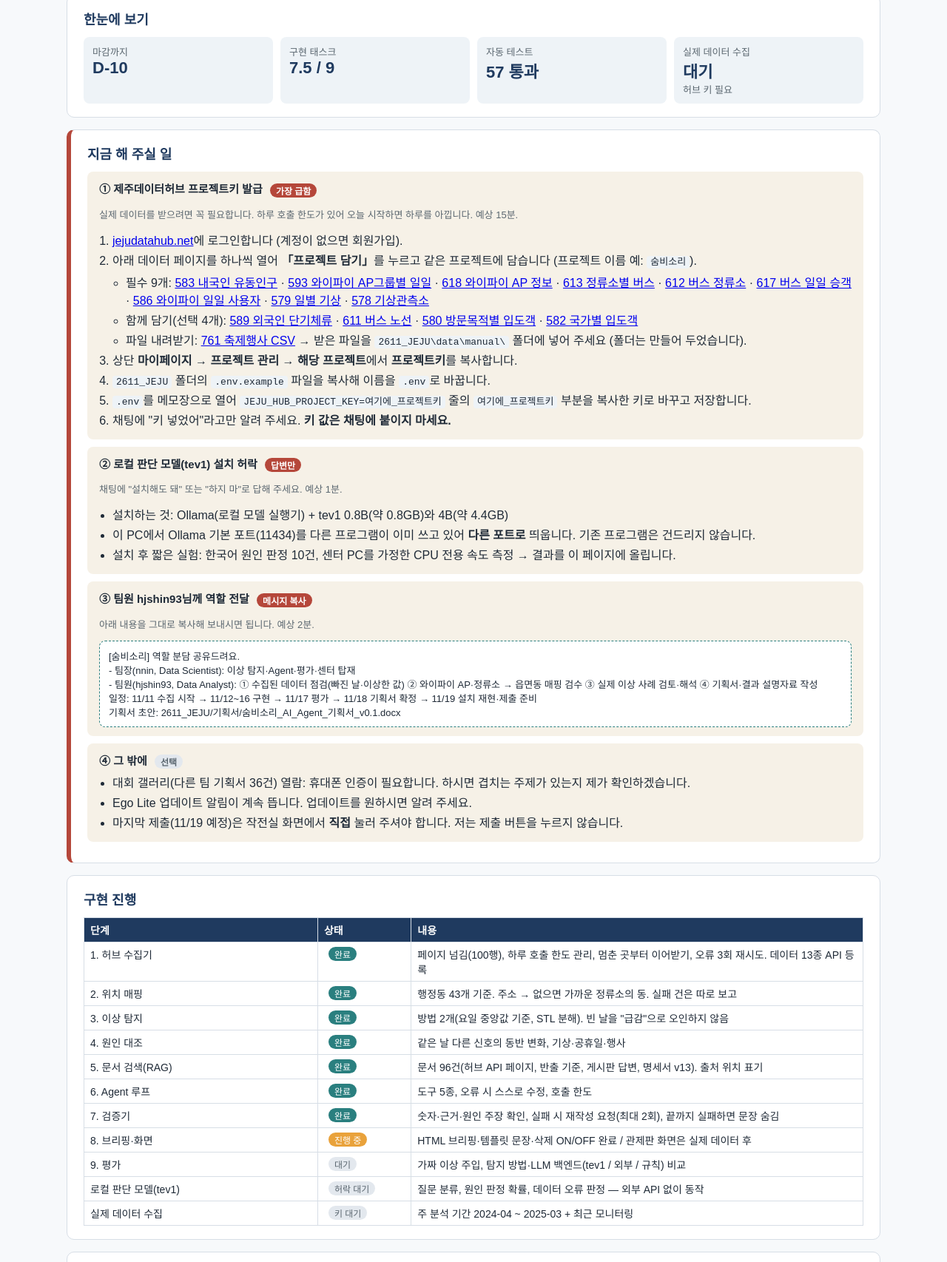
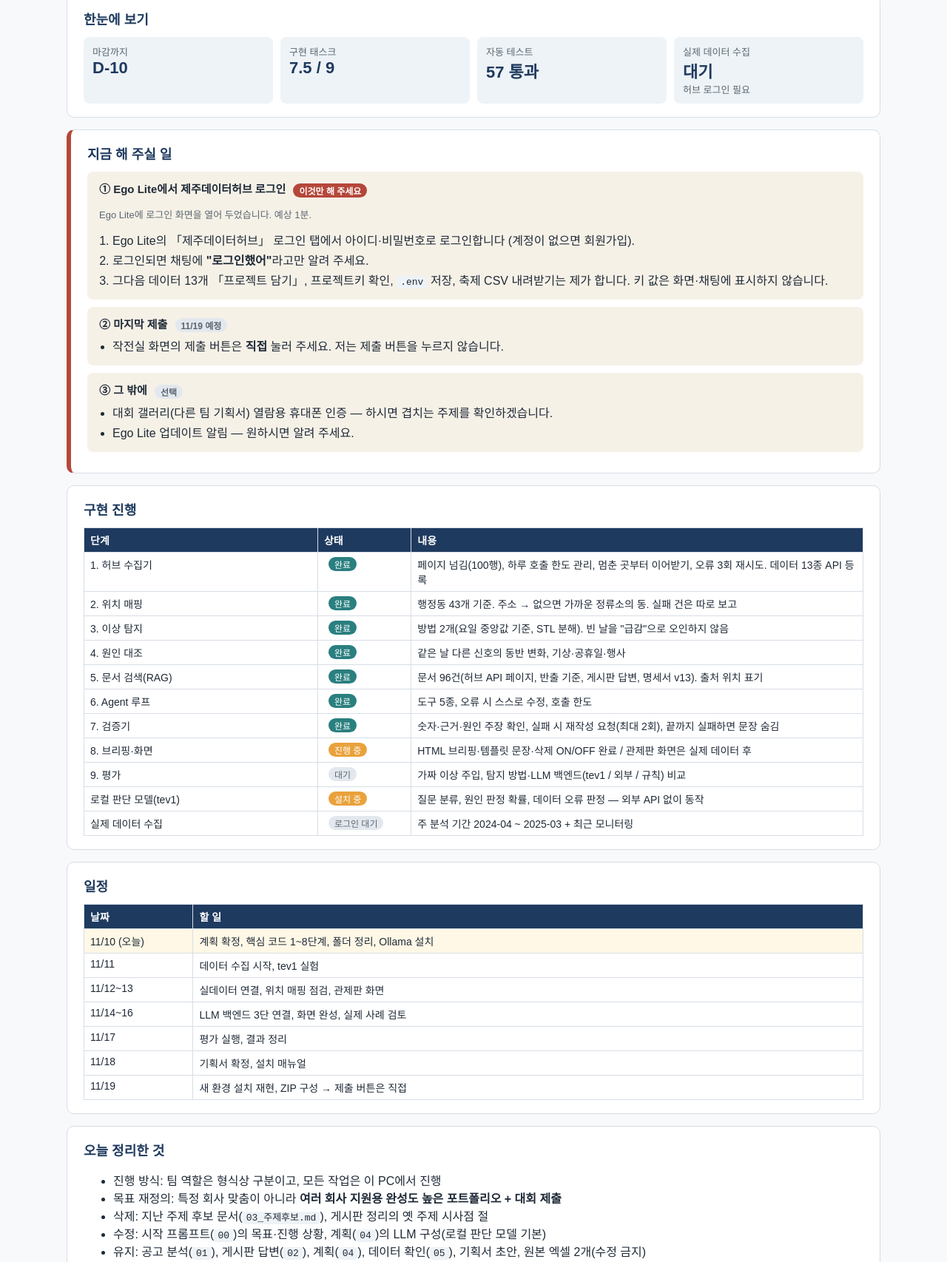
Before and after one commit to kimminseo2323-prog/jeju-data-control-room, a plain HTML site: page 진행현황.html in a window 1280 px wide. Shown: the part 134-1840 px from the top of the page at 74% size. Drawn offline with Linux system fonts and the light colour scheme.

Commit message:
docs: 진행현황 갱신(사용자 할 일=허브 로그인만, 팀 역할 형식상)
Co-Authored-By: Claude Opus 5.5 <noreply@anthropic.com>

```diff
--- a/진행현황.html
+++ b/진행현황.html
@@ -29,7 +29,7 @@
 <body>
 <header>
   <h1>숨비소리 · 제주 데이터 관제실 — 진행 현황</h1>
-  <p>마지막 갱신: 2026-11-10 (화) 17:35 · 제출 마감 2026-11-20 (금) 10:00 · 이 페이지는 60초마다 자동 새로고침됩니다</p>
+  <p>마지막 갱신: 2026-11-10 (화) 18:10 · 제출 마감 2026-11-20 (금) 10:00 · 이 페이지는 60초마다 자동 새로고침됩니다</p>
 </header>
 <main>
 
@@ -39,71 +39,30 @@
     <div class="kpi"><span class="muted">마감까지</span><b>D-10</b></div>
     <div class="kpi"><span class="muted">구현 태스크</span><b>7.5 / 9</b></div>
     <div class="kpi"><span class="muted">자동 테스트</span><b>57 통과</b></div>
-    <div class="kpi"><span class="muted">실제 데이터 수집</span><b>대기</b><span class="muted">허브 키 필요</span></div>
+    <div class="kpi"><span class="muted">실제 데이터 수집</span><b>대기</b><span class="muted">허브 로그인 필요</span></div>
   </div>
 </section>
 
 <section class="todo">
   <h2>지금 해 주실 일</h2>
-
   <div class="step">
-    <h3>① 제주데이터허브 프로젝트키 발급 <span class="tag must">가장 급함</span></h3>
-    <p class="muted">실제 데이터를 받으려면 꼭 필요합니다. 하루 호출 한도가 있어 오늘 시작하면 하루를 아낍니다. 예상 15분.</p>
+    <h3>① Ego Lite에서 제주데이터허브 로그인 <span class="tag must">이것만 해 주세요</span></h3>
+    <p class="muted">Ego Lite에 로그인 화면을 열어 두었습니다. 예상 1분.</p>
     <ol>
-      <li><a href="https://jejudatahub.net/login" target="_blank">jejudatahub.net</a>에 로그인합니다 (계정이 없으면 회원가입).</li>
-      <li>아래 데이터 페이지를 하나씩 열어 <b>「프로젝트 담기」</b>를 누르고 같은 프로젝트에 담습니다 (프로젝트 이름 예: <code>숨비소리</code>).
-        <ul>
-          <li>필수 9개:
-            <a href="https://jejudatahub.net/data/view/data/583" target="_blank">583 내국인 유동인구</a> ·
-            <a href="https://jejudatahub.net/data/view/data/593" target="_blank">593 와이파이 AP그룹별 일일</a> ·
-            <a href="https://jejudatahub.net/data/view/data/618" target="_blank">618 와이파이 AP 정보</a> ·
-            <a href="https://jejudatahub.net/data/view/data/613" target="_blank">613 정류소별 버스</a> ·
-            <a href="https://jejudatahub.net/data/view/data/612" target="_blank">612 버스 정류소</a> ·
-            <a href="https://jejudatahub.net/data/view/data/617" target="_blank">617 버스 일일 승객</a> ·
-            <a href="https://jejudatahub.net/data/view/data/586" target="_blank">586 와이파이 일일 사용자</a> ·
-            <a href="https://jejudatahub.net/data/view/data/579" target="_blank">579 일별 기상</a> ·
-            <a href="https://jejudatahub.net/data/view/data/578" target="_blank">578 기상관측소</a></li>
-          <li>함께 담기(선택 4개):
-            <a href="https://jejudatahub.net/data/view/data/589" target="_blank">589 외국인 단기체류</a> ·
-            <a href="https://jejudatahub.net/data/view/data/611" target="_blank">611 버스 노선</a> ·
-            <a href="https://jejudatahub.net/data/view/data/580" target="_blank">580 방문목적별 입도객</a> ·
-            <a href="https://jejudatahub.net/data/view/data/582" target="_blank">582 국가별 입도객</a></li>
-          <li>파일 내려받기: <a href="https://jejudatahub.net/data/view/data/761" target="_blank">761 축제행사 CSV</a> → 받은 파일을 <code>2611_JEJU\data\manual\</code> 폴더에 넣어 주세요 (폴더는 만들어 두었습니다).</li>
-        </ul>
-      </li>
-      <li>상단 <b>마이페이지 → 프로젝트 관리 → 해당 프로젝트</b>에서 <b>프로젝트키</b>를 복사합니다.</li>
-      <li><code>2611_JEJU</code> 폴더의 <code>.env.example</code> 파일을 복사해 이름을 <code>.env</code>로 바꿉니다.</li>
-      <li><code>.env</code>를 메모장으로 열어 <code>JEJU_HUB_PROJECT_KEY=여기에_프로젝트키</code> 줄의 <code>여기에_프로젝트키</code> 부분을 복사한 키로 바꾸고 저장합니다.</li>
-      <li>채팅에 "키 넣었어"라고만 알려 주세요. <b>키 값은 채팅에 붙이지 마세요.</b></li>
+      <li>Ego Lite의 「제주데이터허브」 로그인 탭에서 아이디·비밀번호로 로그인합니다 (계정이 없으면 회원가입).</li>
+      <li>로그인되면 채팅에 <b>"로그인했어"</b>라고만 알려 주세요.</li>
+      <li>그다음 데이터 13개 「프로젝트 담기」, 프로젝트키 확인, <code>.env</code> 저장, 축제 CSV 내려받기는 제가 합니다. 키 값은 화면·채팅에 표시하지 않습니다.</li>
     </ol>
   </div>
-
   <div class="step">
-    <h3>② 로컬 판단 모델(tev1) 설치 허락 <span class="tag must">답변만</span></h3>
-    <p class="muted">채팅에 "설치해도 돼" 또는 "하지 마"로 답해 주세요. 예상 1분.</p>
+    <h3>② 마지막 제출 <span class="tag opt">11/19 예정</span></h3>
+    <ul><li>작전실 화면의 제출 버튼은 <b>직접</b> 눌러 주세요. 저는 제출 버튼을 누르지 않습니다.</li></ul>
+  </div>
+  <div class="step">
+    <h3>③ 그 밖에 <span class="tag opt">선택</span></h3>
     <ul>
-      <li>설치하는 것: Ollama(로컬 모델 실행기) + tev1 0.8B(약 0.8GB)와 4B(약 4.4GB)</li>
-      <li>이 PC에서 Ollama 기본 포트(11434)를 다른 프로그램이 이미 쓰고 있어 <b>다른 포트로</b> 띄웁니다. 기존 프로그램은 건드리지 않습니다.</li>
-      <li>설치 후 짧은 실험: 한국어 원인 판정 10건, 센터 PC를 가정한 CPU 전용 속도 측정 → 결과를 이 페이지에 올립니다.</li>
-    </ul>
-  </div>
-
-  <div class="step">
-    <h3>③ 팀원 hjshin93님께 역할 전달 <span class="tag must">메시지 복사</span></h3>
-    <p class="muted">아래 내용을 그대로 복사해 보내시면 됩니다. 예상 2분.</p>
-    <div class="msg">[숨비소리] 역할 분담 공유드려요.
-- 팀장(nnin, Data Scientist): 이상 탐지·Agent·평가·센터 탑재
-- 팀원(hjshin93, Data Analyst): ① 수집된 데이터 점검(빠진 날·이상한 값) ② 와이파이 AP·정류소 → 읍면동 매핑 검수 ③ 실제 이상 사례 검토·해석 ④ 기획서·결과 설명자료 작성
-일정: 11/11 수집 시작 → 11/12~16 구현 → 11/17 평가 → 11/18 기획서 확정 → 11/19 설치 재현·제출 준비
-기획서 초안: 2611_JEJU/기획서/숨비소리_AI_Agent_기획서_v0.1.docx</div>
-  </div>
-
-  <div class="step">
-    <h3>④ 그 밖에 <span class="tag opt">선택</span></h3>
-    <ul>
-      <li>대회 갤러리(다른 팀 기획서 36건) 열람: 휴대폰 인증이 필요합니다. 하시면 겹치는 주제가 있는지 제가 확인하겠습니다.</li>
-      <li>Ego Lite 업데이트 알림이 계속 뜹니다. 업데이트를 원하시면 알려 주세요.</li>
-      <li>마지막 제출(11/19 예정)은 작전실 화면에서 <b>직접</b> 눌러 주셔야 합니다. 저는 제출 버튼을 누르지 않습니다.</li>
+      <li>대회 갤러리(다른 팀 기획서) 열람용 휴대폰 인증 — 하시면 겹치는 주제를 확인하겠습니다.</li>
+      <li>Ego Lite 업데이트 알림 — 원하시면 알려 주세요.</li>
     </ul>
   </div>
 </section>
@@ -121,28 +80,29 @@
     <tr><td>7. 검증기</td><td><span class="tag done">완료</span></td><td>숫자·근거·원인 주장 확인, 실패 시 재작성 요청(최대 2회), 끝까지 실패하면 문장 숨김</td></tr>
     <tr><td>8. 브리핑·화면</td><td><span class="tag wip">진행 중</span></td><td>HTML 브리핑·템플릿 문장·삭제 ON/OFF 완료 / 관제판 화면은 실제 데이터 후</td></tr>
     <tr><td>9. 평가</td><td><span class="tag wait">대기</span></td><td>가짜 이상 주입, 탐지 방법·LLM 백엔드(tev1 / 외부 / 규칙) 비교</td></tr>
-    <tr><td>로컬 판단 모델(tev1)</td><td><span class="tag wait">허락 대기</span></td><td>질문 분류, 원인 판정 확률, 데이터 오류 판정 — 외부 API 없이 동작</td></tr>
-    <tr><td>실제 데이터 수집</td><td><span class="tag wait">키 대기</span></td><td>주 분석 기간 2024-04 ~ 2025-03 + 최근 모니터링</td></tr>
+    <tr><td>로컬 판단 모델(tev1)</td><td><span class="tag wip">설치 중</span></td><td>질문 분류, 원인 판정 확률, 데이터 오류 판정 — 외부 API 없이 동작</td></tr>
+    <tr><td>실제 데이터 수집</td><td><span class="tag wait">로그인 대기</span></td><td>주 분석 기간 2024-04 ~ 2025-03 + 최근 모니터링</td></tr>
   </table>
 </section>
 
 <section>
   <h2>일정</h2>
   <table>
-    <tr><th style="width:14%">날짜</th><th>할 일</th><th style="width:26%">담당</th></tr>
-    <tr class="today"><td>11/10 (오늘)</td><td>계획 확정, 핵심 코드 1~8단계, 폴더 정리</td><td>nnin(+Claude) / 키 발급: nnin</td></tr>
-    <tr><td>11/11</td><td>데이터 수집 시작, tev1 실험</td><td>nnin / 수집 점검 hjshin93</td></tr>
-    <tr><td>11/12~13</td><td>실데이터 연결, 매핑 검수, 관제판 화면</td><td>nnin / 매핑 검수 hjshin93</td></tr>
-    <tr><td>11/14~16</td><td>LLM 백엔드 3단 연결, 화면 완성, 실제 사례 검토</td><td>nnin / 사례 검토 hjshin93</td></tr>
-    <tr><td>11/17</td><td>평가 실행, 결과 정리</td><td>nnin / 결과 해석 hjshin93</td></tr>
-    <tr><td>11/18</td><td>기획서 확정, 설치 매뉴얼</td><td>hjshin93 / 검토 nnin</td></tr>
-    <tr><td>11/19</td><td>새 환경 설치 재현, ZIP 구성, 제출</td><td>공동 / 제출 버튼은 팀장</td></tr>
+    <tr><th style="width:14%">날짜</th><th>할 일</th></tr>
+    <tr class="today"><td>11/10 (오늘)</td><td>계획 확정, 핵심 코드 1~8단계, 폴더 정리, Ollama 설치</td></tr>
+    <tr><td>11/11</td><td>데이터 수집 시작, tev1 실험</td></tr>
+    <tr><td>11/12~13</td><td>실데이터 연결, 위치 매핑 점검, 관제판 화면</td></tr>
+    <tr><td>11/14~16</td><td>LLM 백엔드 3단 연결, 화면 완성, 실제 사례 검토</td></tr>
+    <tr><td>11/17</td><td>평가 실행, 결과 정리</td></tr>
+    <tr><td>11/18</td><td>기획서 확정, 설치 매뉴얼</td></tr>
+    <tr><td>11/19</td><td>새 환경 설치 재현, ZIP 구성 → 제출 버튼은 직접</td></tr>
   </table>
 </section>
 
 <section>
   <h2>오늘 정리한 것</h2>
   <ul>
+    <li>진행 방식: 팀 역할은 형식상 구분이고, 모든 작업은 이 PC에서 진행</li>
     <li>목표 재정의: 특정 회사 맞춤이 아니라 <b>여러 회사 지원용 완성도 높은 포트폴리오 + 대회 제출</b></li>
     <li>삭제: 지난 주제 후보 문서(<code>03_주제후보.md</code>), 게시판 정리의 옛 주제 시사점 절</li>
     <li>수정: 시작 프롬프트(<code>00</code>)의 목표·진행 상황, 계획(<code>04</code>)의 LLM 구성(로컬 판단 모델 기본)</li>
```
Also changed, not shown: 1 other file.
